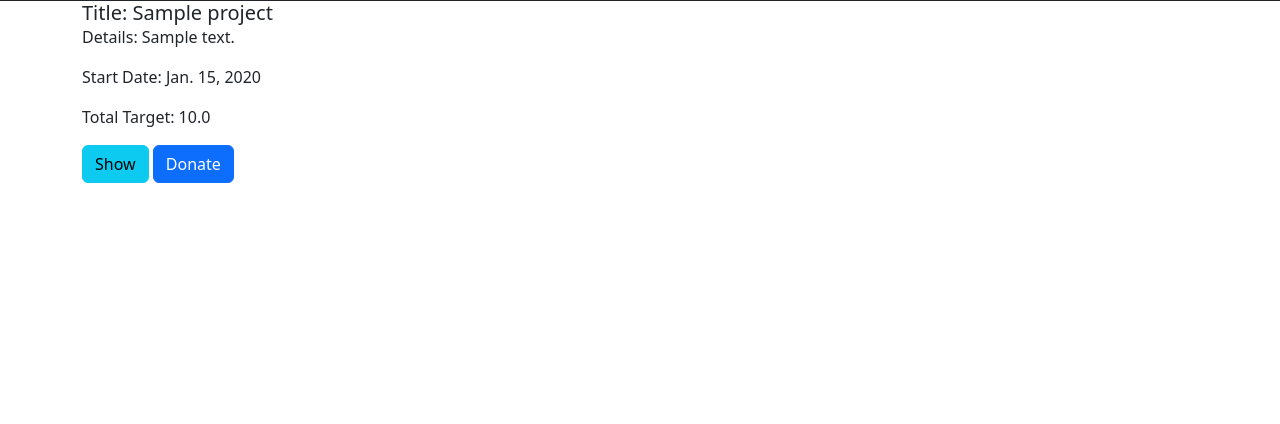
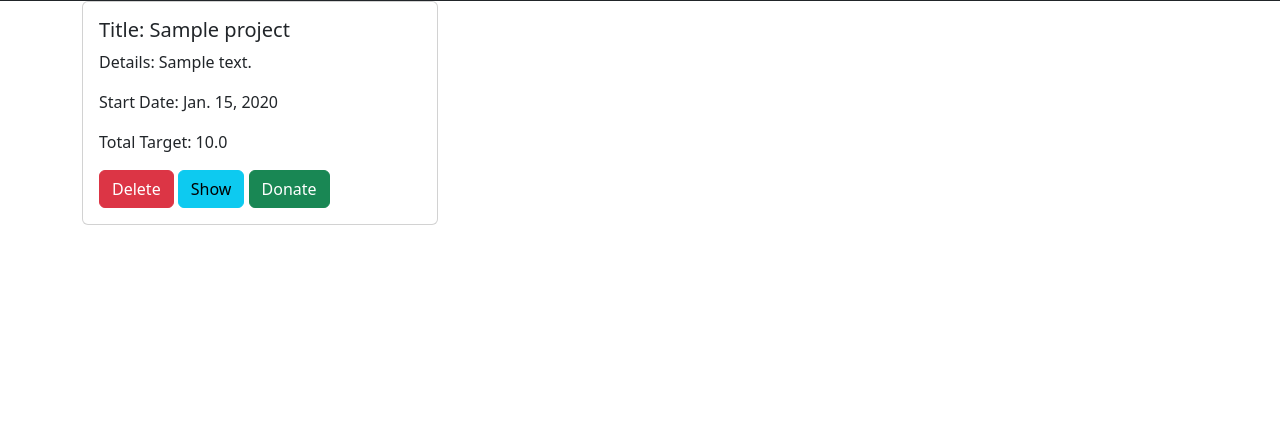
Before and after one commit to ahmeddmahmoud/Crowd-Funding-Django, a Django app: page /project/ in a window 1280 px wide. Shown: the part 58-482 px from the top of the page. Run offline with Django 5.2, Linux system fonts and the light colour scheme; tables that the repository leaves empty hold one stand-in row (values such as "Sample post").

Commit message:
list enhancement

```diff
--- a/crowdFunding/project/models.py
+++ b/crowdFunding/project/models.py
@@ -41,6 +41,11 @@ class Project(models.Model):
         return url
 
     @property
+    def delete_url(self):
+        url = reverse('project.cancel', args=[self.id])
+        return url
+
+    @property
     def rate(self):
         comments = self.comments.all()
         if comments.exists():
--- a/crowdFunding/project/templates/project/crud/list.html
+++ b/crowdFunding/project/templates/project/crud/list.html
@@ -1,16 +1,23 @@
 {% extends 'base.html' %}
 {% load static %}
 {% block content %}
-        <div class="container">
+    <div class="container">
+        <div class="row">
             {% for project in projects %}
-             <div class="card-body">
-                <h5 class="card-title">Title: {{project.title}}</h5>
-                <p class="card-text">Details: {{project.details}}</p>
-                <p class="card-text">Start Date: {{project.start_date}}</p>
-                <p class="card-text">Total Target: {{project.total_target}}</p>
-                <a href="#" class="btn btn-info">Show</a>
-                <a href="#" class="btn btn-primary">Donate</a>
-            </div>
+                <div class="col-md-4 mb-4">
+                    <div class="card">
+                        <div class="card-body">
+                            <h5 class="card-title">Title: {{ project.title }}</h5>
+                            <p class="card-text">Details: {{ project.details }}</p>
+                            <p class="card-text">Start Date: {{ project.start_date }}</p>
+                            <p class="card-text">Total Target: {{ project.total_target }}</p>
+                            <a href="{{ project.delete_url }}" class="btn btn-danger">Delete</a>
+                            <a href="{{ project.show_url }}" class="btn btn-info">Show</a>
+                            <a href="#" class="btn btn-success">Donate</a>
+                        </div>
+                    </div>
+                </div>
             {% endfor %}
         </div>
+    </div>
 {% endblock %}
--- a/crowdFunding/project/templates/project/crud/show.html
+++ b/crowdFunding/project/templates/project/crud/show.html
@@ -17,7 +17,7 @@
 <div class="container">
     <div class="card">
         <div class="card-body">
-            <h5 class="card-title">{{ project.title }}</h5>
+            <h5 class="card-title">Title: {{ project.title }}</h5>
             <div class="project-info">
                 <p><span class="label">Details:</span> {{ project.details }}</p>
                 <p><span class="label">Total Target:</span> {{ project.total_target }}</p>
```
